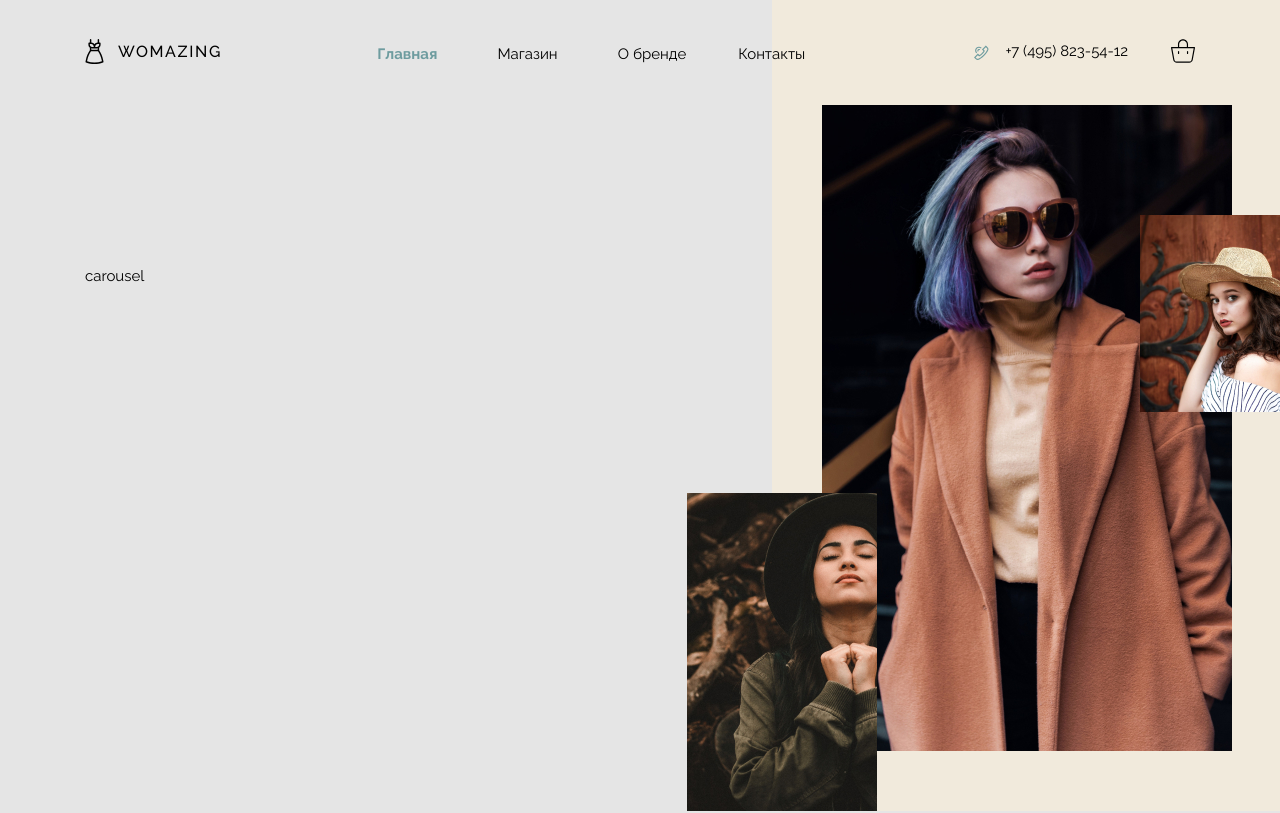
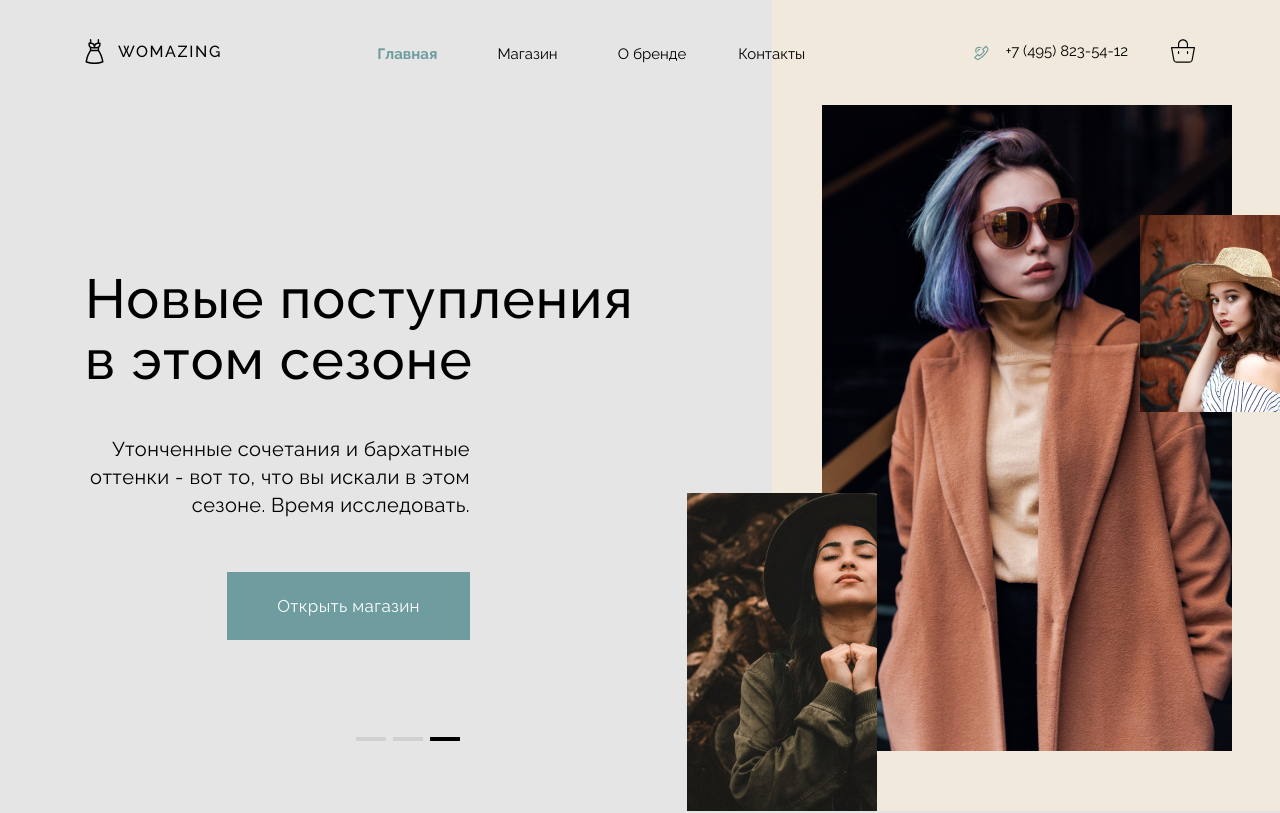
Before and after one commit to karabass92/online-store, a React (Create React App) app: page / in a window 1280 px wide. Shown: the top 813 px of the page. Built offline with nearby package versions, Linux system fonts and the light colour scheme.

Commit message:
adding slider on main page

```diff
--- a/src/components/Main/Main.jsx
+++ b/src/components/Main/Main.jsx
@@ -13,6 +13,7 @@ import brooke_cagle from '../../assets/images/main_page/brooke-cagle.jpg';
 import christopher_campbell from '../../assets/images/main_page/christopher-campbell.jpg';
 import ben_eaton from '../../assets/images/main_page/ben-eaton.jpg';
 import ProductCard from "../../utils/ProductCard/ProductCard";
+import Slider from "./Slider/Slider";
 
 
 const newCollection = [
@@ -48,7 +49,7 @@ const Main = () => {
         <main className={style.main}>
             <section className={style.carouselContainer}>
                 <div className={style.carousel}>
-                    carousel
+                    <Slider />
                 </div>
                 <div className={style.imgContainer}>
                     <img src={dmitriy} alt="dmitriy" className={style.dmitriy} />
--- a/src/components/Main/Main.module.css
+++ b/src/components/Main/Main.module.css
@@ -19,7 +19,7 @@
 }
 
 .carousel {
-    height: 50px;
+    height: 500px;
 }
 
 .imgContainer {
--- /dev/null
+++ b/src/components/Main/Slider/Slider.jsx
@@ -0,0 +1,74 @@
+import React from "react";
+import style from './Slider.module.css';
+import { useState } from "react";
+import { NavLink } from "react-router-dom";
+
+
+const Slider = () => {
+
+
+    const [showItem1, setShowItem1] = useState(false);
+    const [showItem2, setShowItem2] = useState(false);
+    const [showItem3, setShowItem3] = useState(true);
+
+    const onFirstClick = () => {
+        setShowItem1(true);
+        setShowItem2(false);
+        setShowItem3(false);
+    }
+
+    const onSecondClick = () => {
+        setShowItem1(false);
+        setShowItem2(true);
+        setShowItem3(false);
+    }
+
+    const onThirdClick = () => {
+        setShowItem1(false);
+        setShowItem2(false);
+        setShowItem3(true);
+    }
+
+    return (
+        <div className={style.carouselWindow}>
+            <div className={`${style.item} ${showItem1 ? style.itemShow : style.itemHidden}`}>
+                <h1>Что-то новенькое. Мы заждались тебя.</h1>
+                <p>
+                    Надоело искать себя в сером городе? Настало время новых идей,
+                    свежих красок и вдохновения с Womazing!
+                </p>
+            </div>
+            <div className={`${style.item} ${showItem2 ? style.itemShow : style.itemHidden}`}>
+                <h1>Включай новый сезон с WOMAZING</h1>
+                <p>
+                    Мы обновили ассортимент - легендарные коллекции и новинки от отечественных дизайнеров
+                </p>
+
+            </div>
+            <div className={`${style.item} ${showItem3 ? style.itemShow : style.itemHidden}`}>
+                <h1>Новые поступления в этом сезоне</h1>
+                <p>
+                    Утонченные сочетания и бархатные оттенки - вот то, что вы искали в этом сезоне.
+                    Время исследовать.
+                </p>
+            </div>
+            <div className={style.shopLinkButton}>
+                <NavLink to='/shop' className={style.shopLink}>
+                    Открыть магазин
+                </NavLink>
+            </div>
+
+            <div className={style.sliderButtonContainer}>
+                <div className={`${style.sliderButton} ${showItem1 && style.sliderButtonActive}`}
+                    onClick={() => { onFirstClick() }}></div>
+                <div className={`${style.sliderButton} ${showItem2 && style.sliderButtonActive}`}
+                    onClick={() => { onSecondClick() }}></div>
+                <div className={`${style.sliderButton} ${showItem3 && style.sliderButtonActive}`}
+                    onClick={() => { onThirdClick() }}></div>
+            </div>
+        </div>
+    );
+};
+
+
+export default Slider;
--- /dev/null
+++ b/src/components/Main/Slider/Slider.module.css
@@ -0,0 +1,94 @@
+.carouselWindow {
+    height: 500px;
+    width: 580px;
+    position: relative;
+}
+
+.item {
+    user-select: none;
+    width: 580px;
+    height: 250px;
+    position: absolute;
+}
+
+.item h1 {
+    font-weight: 500;
+    font-size: 55px;
+    line-height: 110%;
+    letter-spacing: 0.02em;
+    margin-bottom: 45px;
+}
+
+.item p {
+    width: 385px;
+    font-size: 20px;
+    line-height: 140%;
+    text-align: right;
+    letter-spacing: 0.02em;
+}
+
+.itemShow {
+    opacity: 1;
+    visibility: visible;
+    transition-delay: 0.5s;
+    transition: all 0.5s ease;
+}
+
+.itemHidden {
+    opacity: 0;
+    visibility: hidden;
+    transition: all 0.5s ease;
+}
+
+.shopLinkButton {
+    width: 243px;
+    position: relative;
+    top: 303px;
+    left: 142px;
+    height: 68px;
+    display: block;
+    background: #6E9C9F;
+    text-align: center;
+    transition: all 0.5s ease;
+}
+.shopLink {
+    width: 243px;
+    height: 68px;
+    display: block;
+}
+
+.shopLinkButton a {
+    color: #FFFFFF;
+    letter-spacing: 0.02em;
+    font-size: 17px;
+    line-height: 400%;
+}
+
+.shopLinkButton:hover {
+    background: #509498;
+    transition: all 0.5s ease;
+}
+.sliderButtonContainer {
+    width: 104px;
+    position: relative;
+    top: 400px;
+    left: 271px;
+    display: flex;
+    justify-content: space-between;
+    cursor: pointer;
+}
+.sliderButton {
+    width: 30px;
+    height: 4px;
+    background: #D1D1D1;
+    transition: all 0.5s ease;
+}
+
+.sliderButtonActive {
+    background: #000000;
+    transition: all 0.5s ease;
+}
+.sliderButton:hover {
+    background: #646262;
+    transition: all 0.5s ease;
+}
--- a/src/components/Shop/Shop.jsx
+++ b/src/components/Shop/Shop.jsx
@@ -1,10 +1,12 @@
 import React from "react";
+import style from './Shop.module.css';
+
+const Shop = () => {
 
 
-const Shop = () => {
     return (
-        <main>
-            SHOP
+        <main className={style.main}>
+            В стадии разработки
         </main>
     );
 };
--- a/src/components/Shop/Shop.module.css
+++ b/src/components/Shop/Shop.module.css
@@ -0,0 +1,6 @@
+.main {
+    width: 1110px;
+    margin-inline: auto;
+    margin-top: 269px;
+    z-index: 1;
+}
--- a/src/utils/ProductCard/ProductCard.jsx
+++ b/src/utils/ProductCard/ProductCard.jsx
@@ -17,7 +17,7 @@ const ProductCard = (props) => {
                 </div>
             </div>
             <p className={style.productName}>{props.productName}</p>
-            <p className={style.productPrice}>{props.productPrice}</p>
+            <p className={style.productPrice}>${props.productPrice}</p>
         </div>
     );
 };
```
